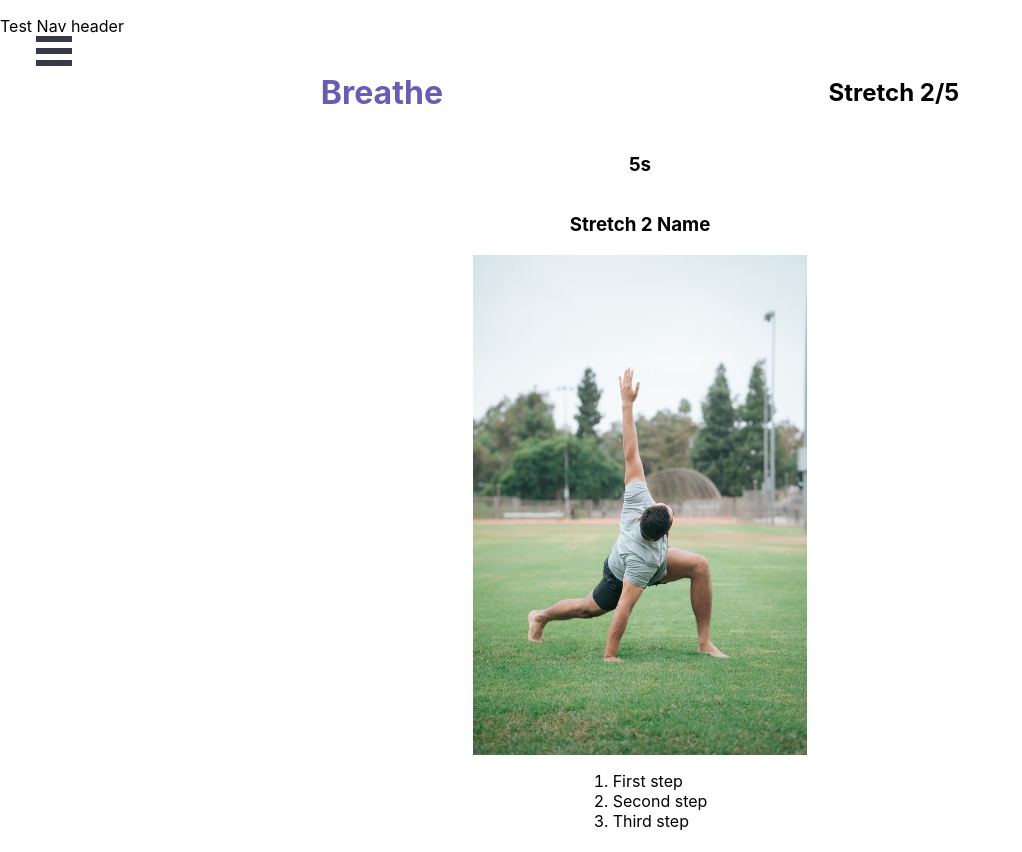
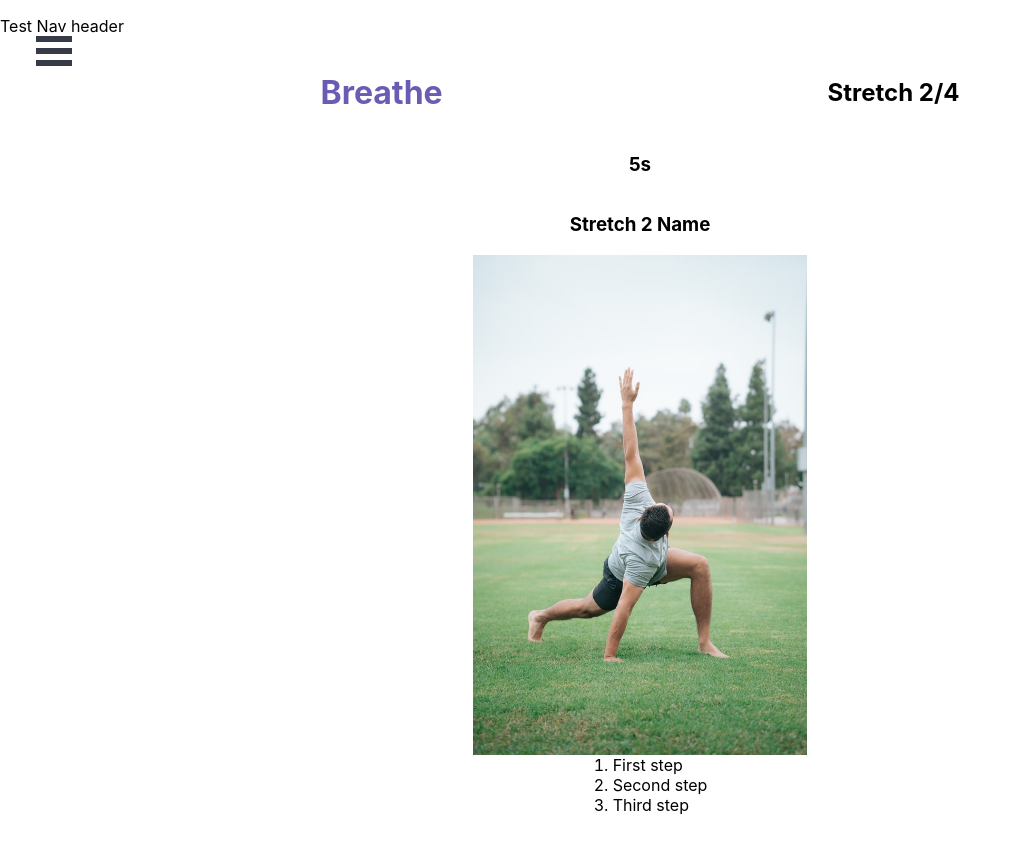
Before and after one commit to bryanwongyk/MOOD, a React (Create React App) app in the folder front-end/: page /activities in a window 1280 px wide. Shown: the whole page, without its empty margins (0-1022 px from the left). Built offline with nearby package versions, Linux system fonts and the light colour scheme.

Commit message:
[FIX] Timer shows '1s' as stretching ends, fixed key in instructions
+ Timer shows '1s' as stretching ends
+ Fixed key in instructions - it was showing that each stretch instruction had a non-unique key
+ Removed console.logs
+ Removed hard-coded 'Breathe' title

```diff
--- a/front-end/src/components/StretchPlayer/PlayerVideoCarousel/Card.tsx
+++ b/front-end/src/components/StretchPlayer/PlayerVideoCarousel/Card.tsx
@@ -1,4 +1,4 @@
-import { FunctionComponent, ReactElement, useContext } from 'react';
+import React, { FunctionComponent, ReactElement, useContext } from 'react';
 import Timer from '../Timer';
 import { ContextType } from '../../../typings/storetype';
 import { GlobalStateContext } from '../../../store/reducers';
@@ -35,22 +35,40 @@ const Card: FunctionComponent<CardProps> = ({
 	const { globalState } = useContext(GlobalStateContext) as ContextType;
 	const initialTime = Math.floor(timeInterval / 1000);
 	// console.log('initial time', initialTime);
-	const timer = globalState.cardShownId === id ? <Timer initialTime={initialTime} /> : null;
-	return (
-		<ExtendedArticle data-interval={timeInterval}>
-			{timer}
-			<h3>{name}</h3>
-			<img key={id} src={imgSrc} alt={imgAlt} />
-			<p>
+	let content: any = null;
+	if (globalState.cardShownId === id) {
+		content = (
+			<ExtendedArticle key={id} data-interval={timeInterval}>
+				<Timer initialTime={initialTime} />
+				<h3>{name}</h3>
+				<img src={imgSrc} alt={imgAlt} />
 				<ExtendedOrderedList>
-					{stretchInstructions.map(instruction => (
-						<li>{instruction}</li>
+					{stretchInstructions.map((instruction, instructionIndex) => (
+						<li key={instructionIndex}>{instruction}</li>
 					))}
 				</ExtendedOrderedList>
-			</p>
-		</ExtendedArticle>
-	);
+			</ExtendedArticle>
+		);
+	}
+	//set timer artificially to 1
+	// needed because of the bug last stretch card swaps to the congratulations card when the seconds reaches 1 rather than 0.
+	// so we can artifically inject a 1
+	if (globalState.stretchComplete) {
+		content = (
+			<ExtendedArticle key={id} data-interval={timeInterval}>
+				<h3>1s</h3>
+				<h3>{name}</h3>
+				<img src={imgSrc} alt={imgAlt} />
+				<ExtendedOrderedList>
+					{stretchInstructions.map((instruction, instructionIndex) => {
+						return <li key={instructionIndex}>{instruction}</li>;
+					})}
+				</ExtendedOrderedList>
+			</ExtendedArticle>
+		);
+	}
+	return content;
 };
 
 // Prevents unnecessary renders. If the parent re-renders, the child (this Card) will not re-render unless it has changed
-export default Card;
+export default React.memo(Card);
--- a/front-end/src/components/StretchPlayer/StretchPlayer.tsx
+++ b/front-end/src/components/StretchPlayer/StretchPlayer.tsx
@@ -33,6 +33,11 @@ const HeaderSubTitle = styled.h2`
 	@media ${bp.xs} {
 		margin: 0;
 	}
+`;
+
+const HeaderSubTitleHidden = styled(HeaderSubTitle)`
+	opacity: 0;
+	pointer-events: none;
 `;
 
 const ExtendedCarousel = styled(Carousel)`
@@ -122,10 +127,16 @@ const StretchPlayer: FunctionComponent<StretchPlayerProps> = ({ routine }): Reac
 	const content = !!interval ? (
 		<>
 			<Header>
-				<HeaderTitle>Breathe</HeaderTitle>
-				<HeaderSubTitle>
-					Stretch {globalState.cardShownId}/{globalState.cards.length}
-				</HeaderSubTitle>
+				<HeaderTitle>{globalState.selectedStretchRoutine}</HeaderTitle>
+				{!globalState.stretchComplete ? (
+					<HeaderSubTitle>
+						Stretch {globalState.cardShownId}/{globalState.cards.length - 1}
+					</HeaderSubTitle>
+				) : (
+					<HeaderSubTitleHidden>
+						Stretch {globalState.cardShownId}/{globalState.cards.length - 1}
+					</HeaderSubTitleHidden>
+				)}
 			</Header>
 			{/* <PlayerCurrentVideo />
 			<Deck /> */}
--- a/front-end/src/components/StretchPlayer/Timer/Timer.tsx
+++ b/front-end/src/components/StretchPlayer/Timer/Timer.tsx
@@ -20,10 +20,13 @@ const Timer: FunctionComponent<TimerProps> = ({ initialTime }): ReactElement =>
 			setTimeLeft(timeLeft - 1);
 		}, 1000);
 
-		if (timeLeft <= 1) {
-			if (globalState.cardShownId === globalState.lastCardId) {
+		if (globalState.cardShownId === globalState.lastCardId) {
+			if (timeLeft <= 1) {
 				globalActions.setStretchComplete();
 			}
+		}
+
+		if (timeLeft <= 0) {
 			clearTimeout(tick);
 			return;
 		}
```
